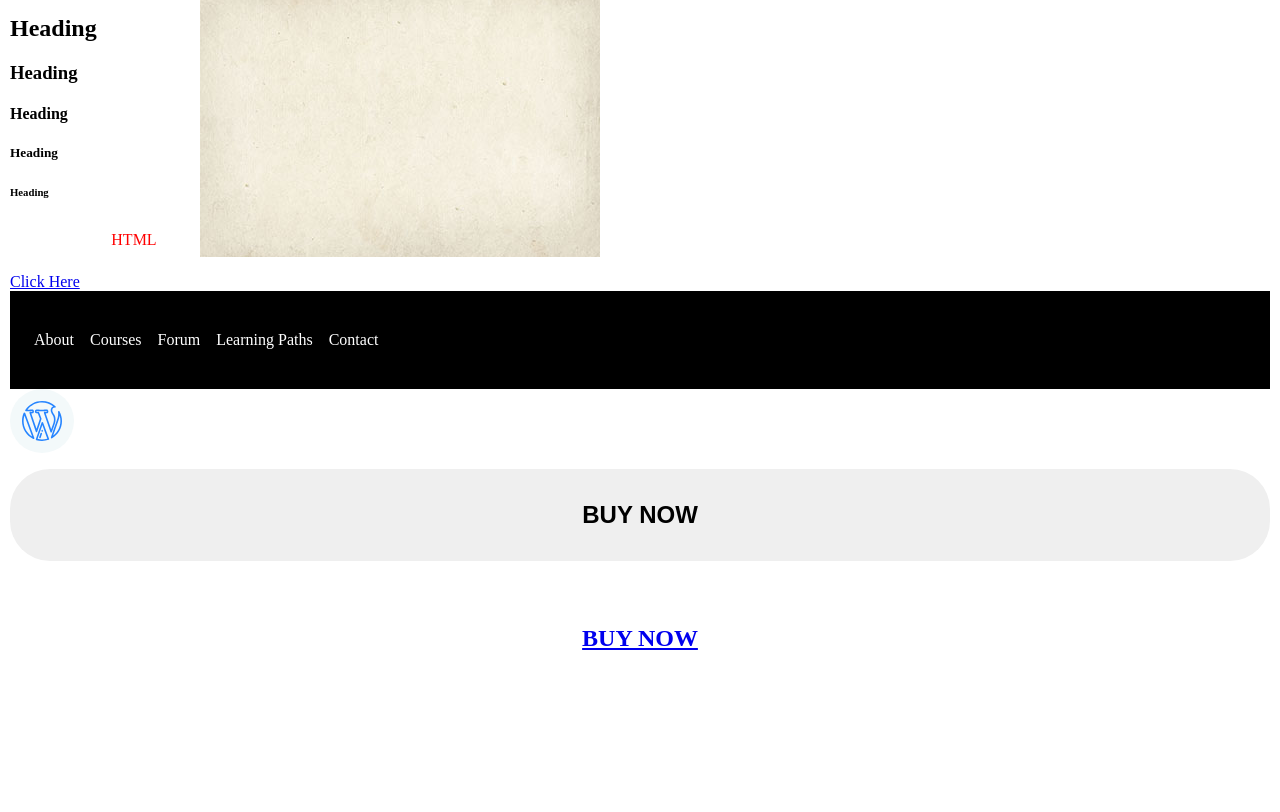
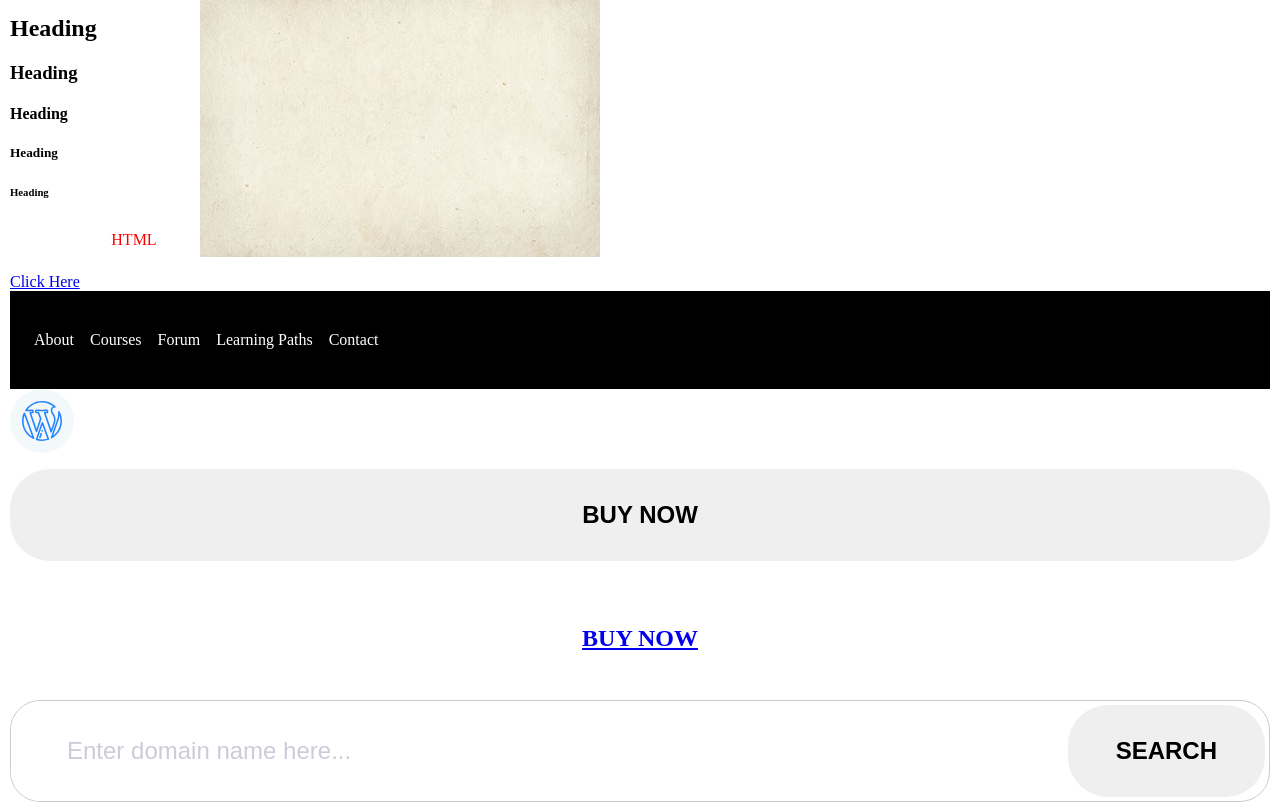
Before and after one commit to p4tgriff/Moshify, a plain HTML site: page HTML/index.html in a window 1280 px wide. Shown: the part 119-931 px from the top of the page. Before the commit the page ends 829 px from the top, so only its background shows below. Drawn offline with Linux system fonts and the light colour scheme.

Commit message:
added input and input groups

```diff
--- a/HTML/index.html
+++ b/HTML/index.html
@@ -33,5 +33,13 @@
     </span>
     <button class="btn btn--block">Buy Now</button>
     <a href="#" class="btn btn--block">Buy Now</a>
+    <div class="input-group">
+      <input
+        type="text"
+        class="input"
+        placeholder="Enter domain name here..."
+      />
+      <button class="btn btn-accent">Search</button>
+    </div>
   </body>
 </html>
--- a/HTML/styles.css
+++ b/HTML/styles.css
@@ -4,6 +4,8 @@
   --color-accent: #ff3400;
   --color-headings: #1b0760;
   --color-body: #918ca4;
+  --color-border: #ccc;
+  --border-radius: 30px;
 }
 
 *, *::after, *::before {
@@ -241,3 +243,38 @@ body {
   background: var(--color-headings);
   color: #fff;
 }
+
+/* Inputs */
+.input {
+  border-radius: var(--border-radius);
+  border: 1px solid var(--color-border);
+  color: var(--color-headings);
+  font-size: 2rem;
+  outline: 0;
+  padding: 1.5rem 3.5rem;
+}
+
+::placeholder{
+  color: #cdcbd7;
+}
+
+.input-group {
+  border: 1px solid var(--color-border);
+  border-radius: var(--border-radius);
+  display: flex;
+}
+
+.input-group .input {
+  border: 0;
+  flex-grow: 1;
+}
+
+.input-group .btn{
+  margin: 4px;
+}
+
+@media screen and (min-width: 1024px) {
+  .input {
+    font-size: 1.5rem;
+  }
+}
```
